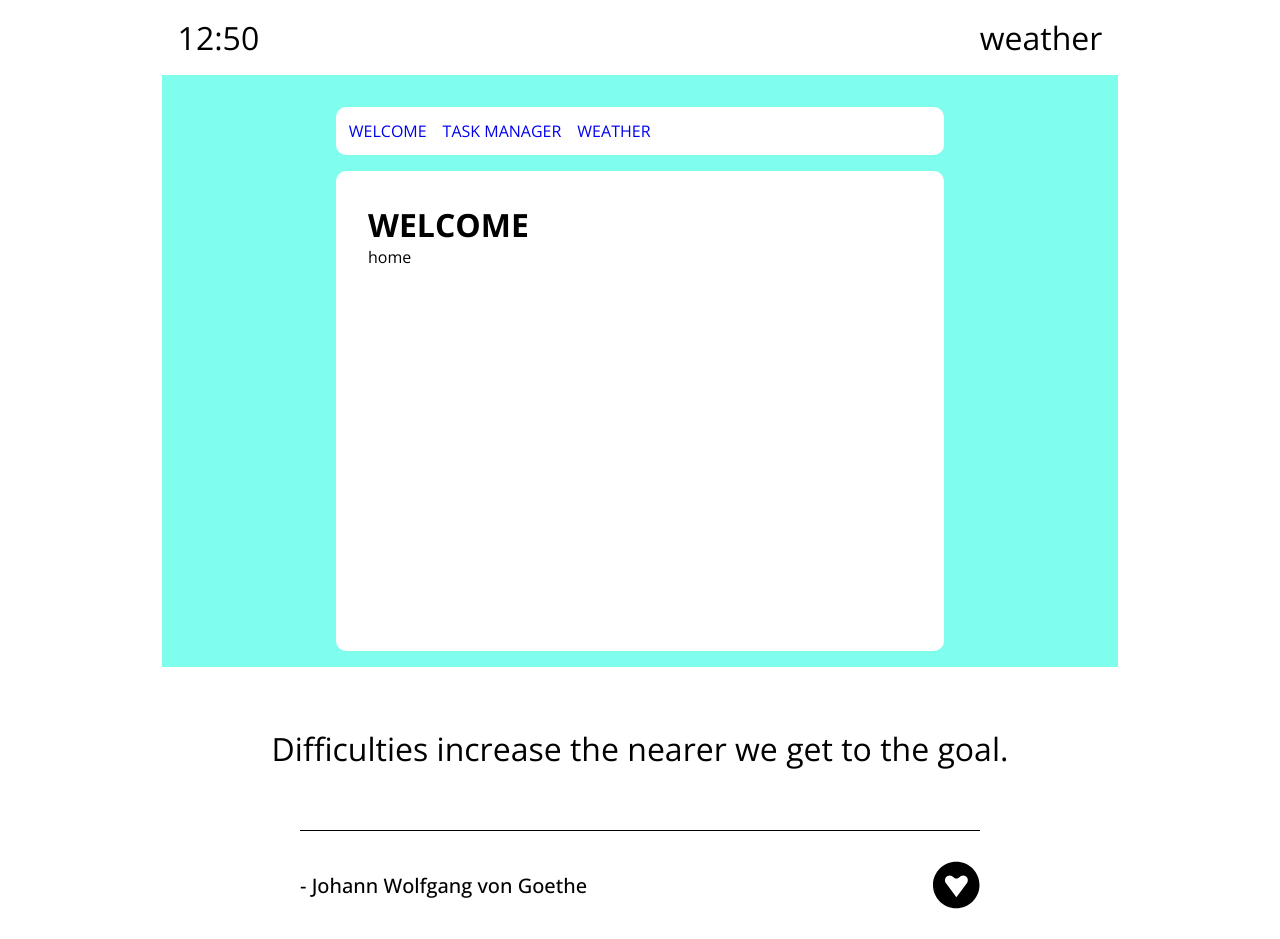
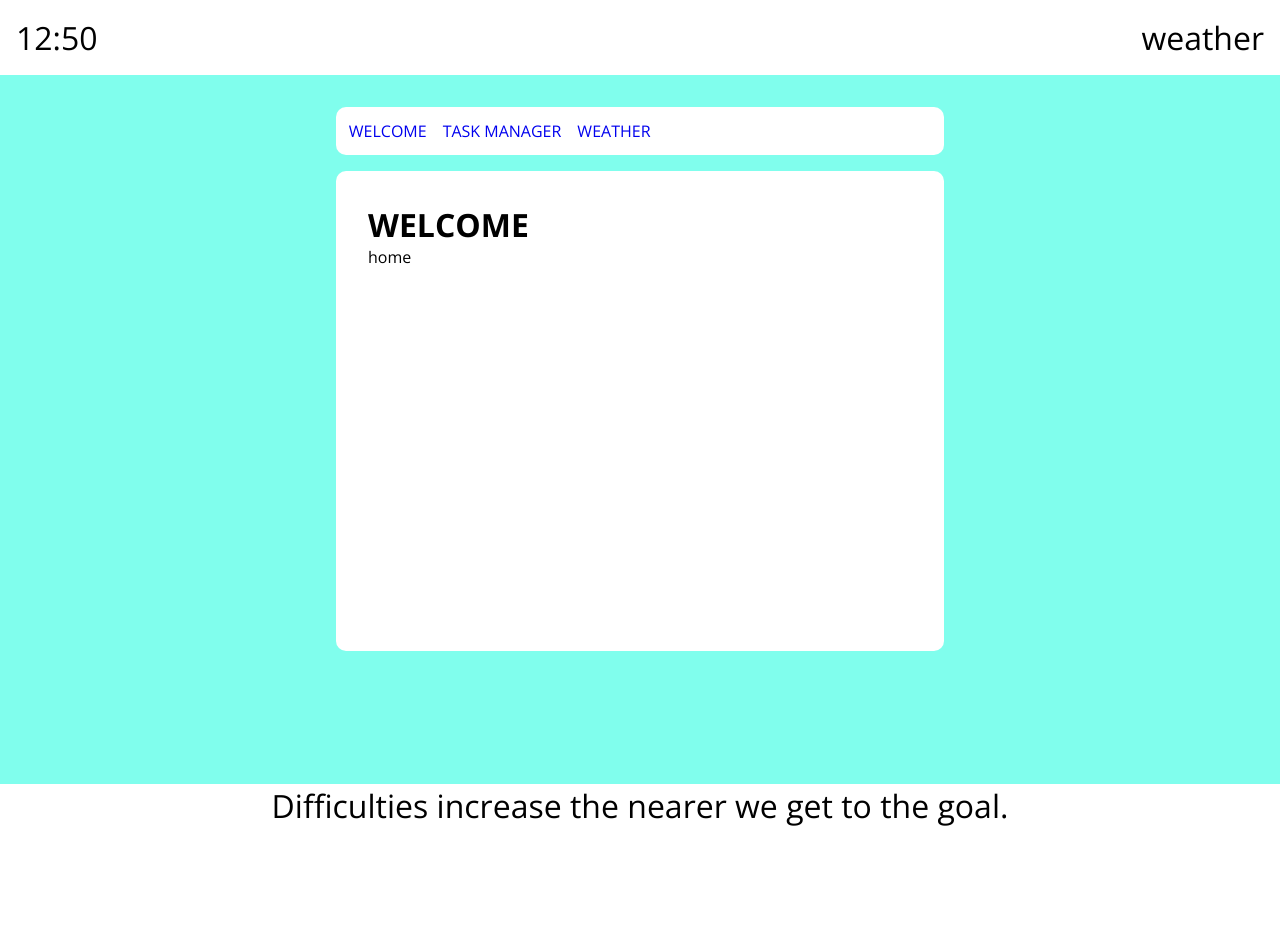
Before and after one commit to Alekssthlm/Mental-project, a React (Vite) app: page / in a window 1280 px wide. After the commit the page ends 887 px from the top, so only its background shows below. Built offline with nearby package versions, Linux system fonts and the light colour scheme; no server answers.

Commit message:
last lil fixes

```diff
--- a/src/components/RandomQuote.css
+++ b/src/components/RandomQuote.css
@@ -6,18 +6,18 @@ body {
   min-height: 100vh; /* Ensure the container takes at least the full height of the viewport */
   margin: 0;
 }
+
 .container {
   display: flex;
   flex-direction: column;
   align-items: center;
   margin: auto;
   margin-top: auto;
-  width: 100%;
   border-radius: 15px;
 }
 
 .quote {
-  padding: 60px 110px;
+  /*padding: 60px 110px; */
   color: black;
   font-size: 32px;
   text-align: center;
@@ -27,6 +27,7 @@ body {
   width: 680px;
   height: 1.5px;
   background: black;
+  display: none;
 }
 
 .bottom {
@@ -41,11 +42,13 @@ body {
   color: black;
   font-size: 20px;
   font-weight: 500;
+  display: none;
 }
 
 .icons {
   display: flex;
   gap: 40px;
+  display: none;
 }
 
 .pointer-cursor {
--- a/src/index.css
+++ b/src/index.css
@@ -40,6 +40,8 @@ ul{
   display: flex;
   justify-content: center;
   background-color: white;
+  width: 100vw;
+  height: 2vh;
   font-size: 1.5rem;
 }
 
```
